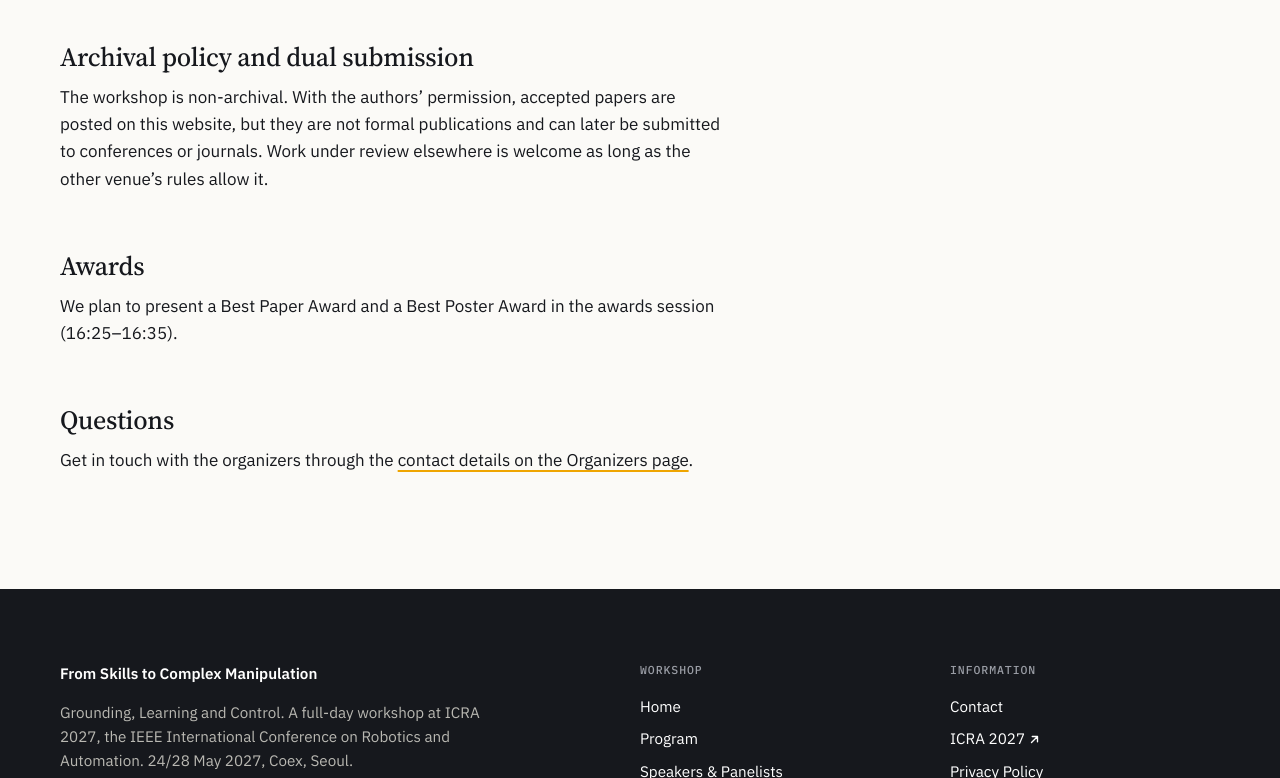
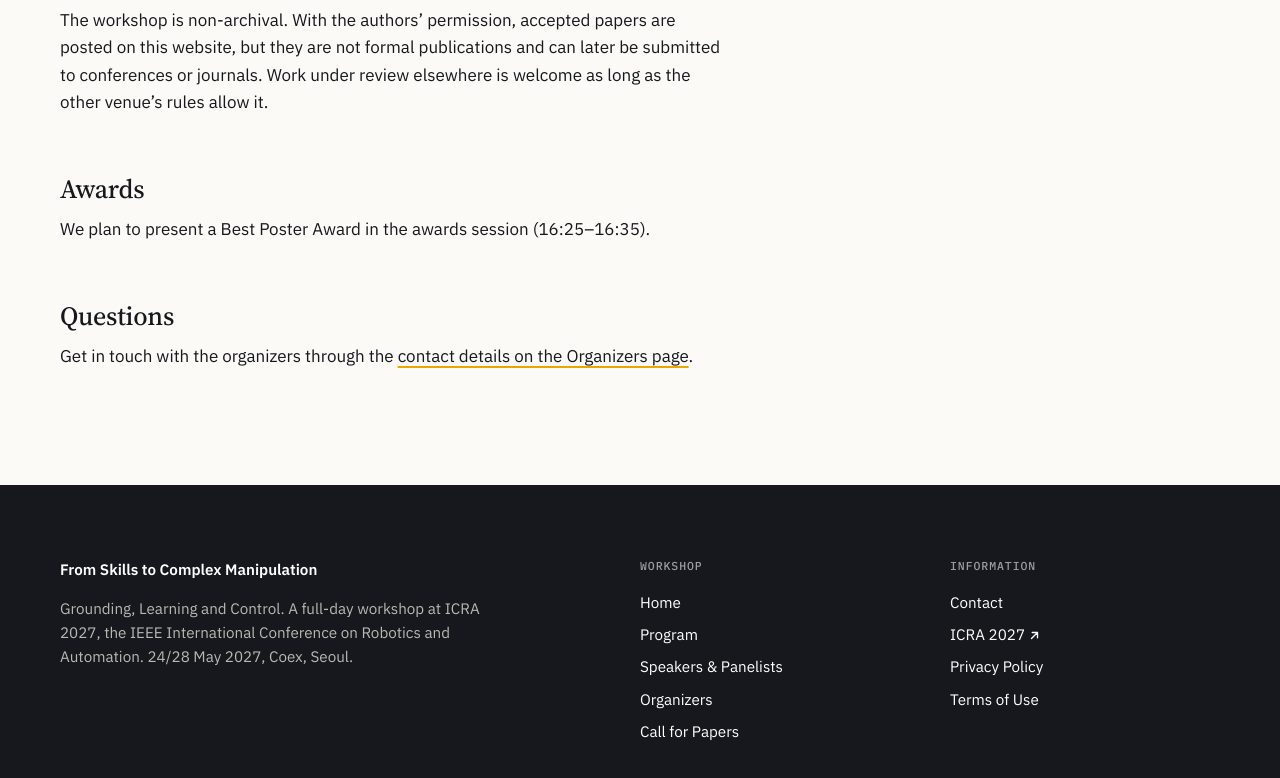
Before and after one commit to From-Skills-to-Complex-Manipulation/from-skills-to-complex-manipulation.github.io, a website: page call-for-papers.html in a window 1280 px wide. Shown: the part 1528-2306 px from the top of the page. Drawn offline with Linux system fonts and the light colour scheme.

Commit message:
Update call-for-papers.html

```diff
--- a/call-for-papers.html
+++ b/call-for-papers.html
@@ -58,7 +58,6 @@
   <div class="container">
     <p class="eyebrow">Submissions</p>
     <h1 id="page-title">Call for Papers</h1>
-    <p class="lede">We invite short papers on any part of the path from individual manipulation skills to complex, long-horizon and contact-rich tasks.</p>
     <p class="page-meta"><span>Deadline March 2027</span><span>Non-archival</span><span>ICRA conference format</span></p>
   </div>
 </section>
@@ -102,7 +101,7 @@
       <p>The workshop is non-archival. With the authors’ permission, accepted papers are posted on this website, but they are not formal publications and can later be submitted to conferences or journals. Work under review elsewhere is welcome as long as the other venue’s rules allow it.</p>
 
       <h2 id="awards">Awards</h2>
-      <p>We plan to present a Best Paper Award and a Best Poster Award in the awards session (16:25–16:35).</p>
+      <p>We plan to present a Best Poster Award in the awards session (16:25–16:35).</p>
 
       <h2 id="questions">Questions</h2>
       <p>Get in touch with the organizers through the <a href="organizers.html#contact">contact details on the Organizers page</a>.</p>
```
